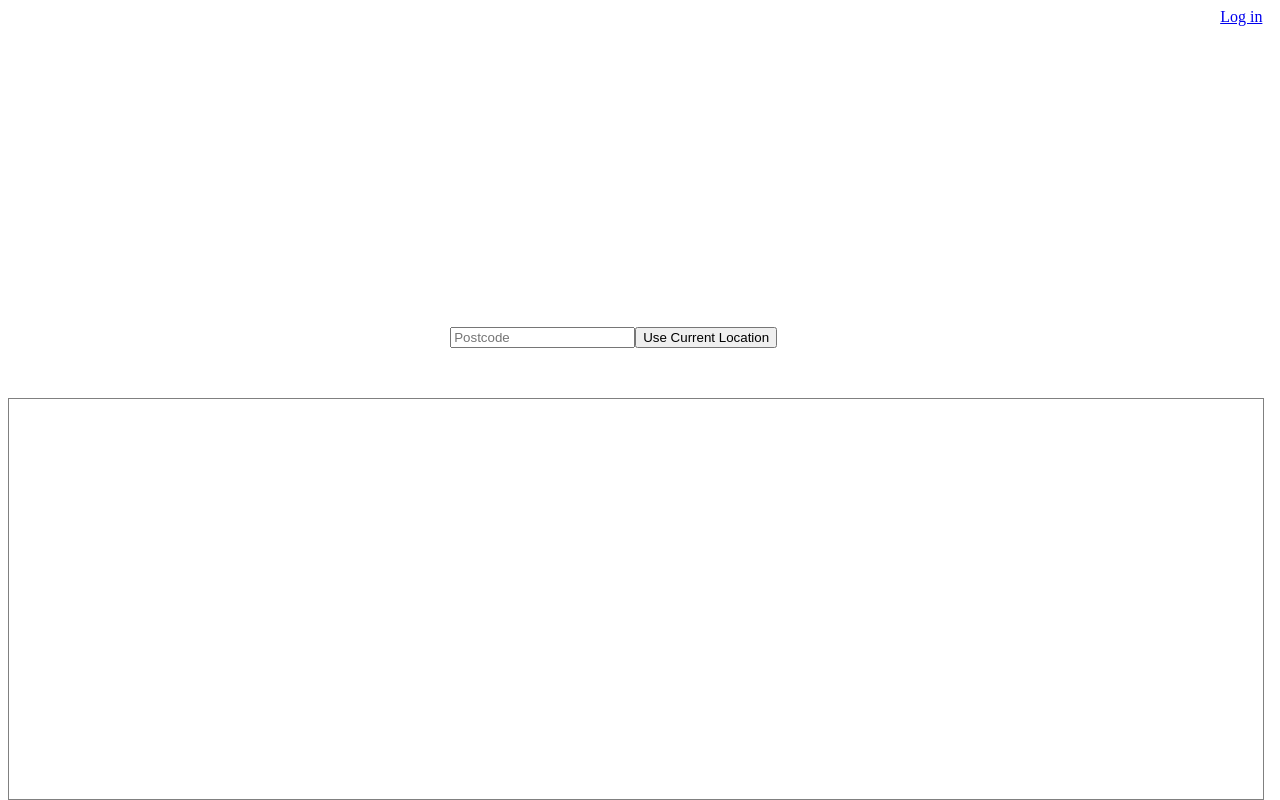
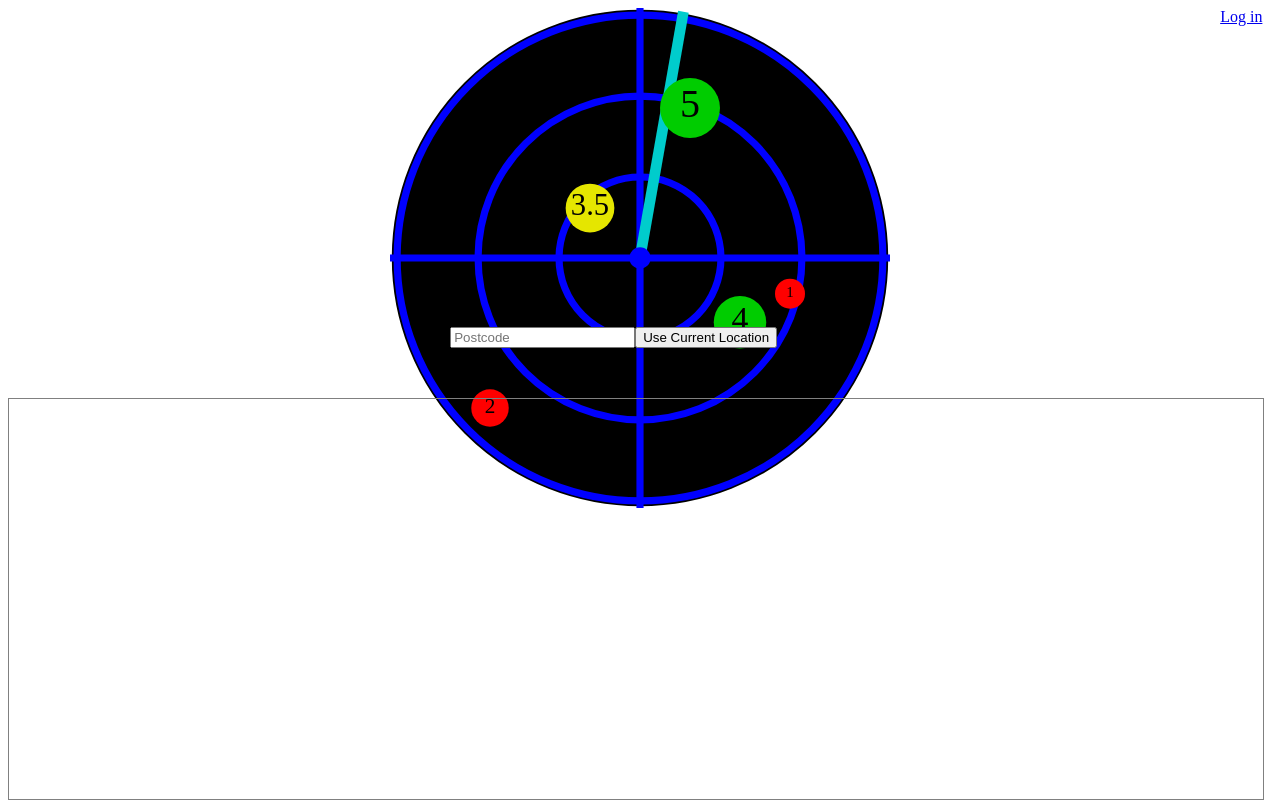
Before and after one commit to THippner/IS-RestaurantFinder, a plain HTML site: page index.html in a window 1280 px wide. Drawn offline with Linux system fonts and the light colour scheme.

Commit message:
Added radar to index page, removed css from index page to separate file

```diff
--- a/css/stylesheet.css
+++ b/css/stylesheet.css
@@ -1,5 +1,65 @@
+/* Index Page styles */
 
-/* Radar style */
+
+#serachField{
+	position: absolute;
+	width: 98%;
+	height: 50%;
+}
+
+#topFiveListField{
+	position: absolute;
+	bottom: 0;
+	width: 98%;
+	height: 50%;
+
+	border: 1px solid grey;
+}
+
+#errorMessageDiv{
+	position: absolute;
+	bottom: 1%;
+	left: 50%;
+	transform: translate(-50%);
+	width: 50%;
+	height: 10%;
+}
+
+#postcodeFieldDiv{
+	position: absolute;
+	top: 0;
+	left: 0;
+	height:85%;
+	width: 50%;
+}
+
+#locationButtonDiv{
+	position: absolute;
+	top: 0;
+	right: 0;
+	height:85%;
+	width: 50%;
+}
+
+#postcodeField{
+	position: absolute;
+	bottom: 0;
+	right: 0;
+}
+
+#locationButton{
+	position: absolute;
+	bottom: 0;
+	left: 0;
+}
+
+#loginLink{
+	position: absolute;
+	top: 0;
+	right: 0;
+}
+
+/* Radar styles */
 .radar-body {
 	fill : black;
 	stroke : black;
--- a/index.html
+++ b/index.html
@@ -5,66 +5,7 @@
 
 		<link rel="stylesheet" type="text/css" href="css/stylesheet.css">
 
-		<style>
-			#serachField{
-				position: absolute;
-				width: 98%;
-				height: 50%;
-			}
-
-			#topFiveListField{
-				position: absolute;
-				bottom: 0;
-				width: 98%;
-				height: 50%;
-
-				border: 1px solid grey;
-			}
-
-			#errorMessageDiv{
-				position: absolute;
-				bottom: 1%;
-				left: 50%;
-				transform: translate(-50%);
-				width: 50%;
-				height: 10%;
-			}
-
-			#postcodeFieldDiv{
-				position: absolute;
-				top: 0;
-				left: 0;
-				height:85%;
-				width: 50%;
-			}
-
-			#locationButtonDiv{
-				position: absolute;
-				top: 0;
-				right: 0;
-				height:85%;
-				width: 50%;
-			}
-
-			#postcodeField{
-				position: absolute;
-				bottom: 0;
-				right: 0;
-			}
-
-			#locationButton{
-				position: absolute;
-				bottom: 0;
-				left: 0;
-			}
-
-			#loginLink{
-				position: absolute;
-				top: 0;
-				right: 0;
-			}
-
-		</style>
+		<script type="text/javascript" src="lib/d3/d3.js"></script> <!-- D3 Libraries -->
 
 	</head>
 	<body>
@@ -86,9 +27,16 @@
 				<p id="errorMessage"></p>
 			</div>
 		</div>
+
+
+		<div id="radar-location"> <!-- Div to contain radar svg -->
+
+
+		</div>
 		<div id="topFiveListField">
 			<!-- place holder for actual list-->
 		</div>
+
 
 
 		<!--
@@ -114,5 +62,6 @@
 
 	</body>
 
+	<script type="text/javascript" src="scripts/radar.js"></script> <!-- Radar Script -->
 
 </html>
--- /dev/null
+++ b/scripts/radar.js
@@ -0,0 +1,180 @@
+// Radar Java Script for Restaurant Finder
+
+
+
+// Dataset
+var center = [55.123, 65.123];
+
+// this should be replaced with actual data pulled from G-Maps
+var restaurants = [
+					[56.321, 70.123, 4],
+					[53.321, 62.123, 3.5],
+					[57.321, 68.123, 1],
+					[55.321, 55.123, 5],
+					[51.321, 76.123, 2],
+				];
+
+// Process the data for restaruants dots
+// change values to ones relative to the center point
+for(i = 0; i < restaurants.length; i++){
+	restaurants[i][0] -= center[0];
+	restaurants[i][1] -= center[1];
+}
+
+
+// SVG attrib
+var svg_w = 500;
+var svg_h = svg_w; // square
+
+
+
+// Create scales for restaurant dost
+var xScaleDot = d3.scale.linear()
+	.domain([d3.min(restaurants, function(d){ return d[0]; }),
+			d3.max(restaurants, function(d){ return d[0]; })])
+	.range([svg_w/5, svg_w - svg_w/5]); // padded range
+
+var yScaleDot = d3.scale.linear()
+	.domain([d3.min(restaurants, function(d){ return d[1]; }),
+			d3.max(restaurants, function(d){ return d[1]; })])
+	.range([svg_h/5, svg_h - svg_h/5]); // padded range
+
+var rtgScaleDot = d3.scale.linear()
+	.domain([1, 5])
+	.range([svg_w*0.03, svg_w*0.06]); // <=========== replace with some global calibration var maybe?
+
+var rtgScaleTxt = d3.scale.linear()
+	.domain([1,5])
+	.range([15,40]); // <====================== Should probably be scaled off svg size
+
+// Radar Circle attrib
+var radar_pad = svg_w / 70;
+var t0 = Date.now();
+
+
+// SVG ********************************************************** SVG
+
+var svg = d3.select("#radar-location").append("svg")
+	.attr("width", svg_w)
+	.attr("height", svg_h)
+	.attr("display", "block")
+	.style("margin-left", "auto")
+	.style("margin-right", "auto");
+
+// Radar Circle Body
+
+var radar_circ_body = svg.append("circle")
+	.attr("cx", svg_w/2)
+	.attr("cy", svg_h/2)
+	.attr("r", svg_w/2 - radar_pad)
+	.attr("stroke-width", radar_pad * 1.5)
+	.attr("class", "radar-body");
+
+// Radar Range Circles
+
+svg.append("circle")
+	.attr("cx", radar_circ_body.attr("cx"))
+	.attr("cy", radar_circ_body.attr("cy"))
+	.attr("r", radar_circ_body.attr("r"))
+	.attr("stroke-width", radar_pad)
+	.attr("class", "radar-range-circle");
+
+svg.append("circle")
+	.attr("cx", radar_circ_body.attr("cx"))
+	.attr("cy", radar_circ_body.attr("cy"))
+	.attr("r", radar_circ_body.attr("r") * 2 / 3)
+	.attr("stroke-width", radar_pad)
+	.attr("class", "radar-range-circle");
+
+svg.append("circle")
+	.attr("cx", radar_circ_body.attr("cx"))
+	.attr("cy", radar_circ_body.attr("cy"))
+	.attr("r", radar_circ_body.attr("r") * 1 / 3)
+	.attr("stroke-width", radar_pad)
+	.attr("class", "radar-range-circle");
+
+
+// Radar Range Grid
+
+// horiz
+svg.append("line")
+	.attr("x1", 0)
+	.attr("y1", svg_h/2)
+	.attr("x2", svg_w)
+	.attr("y2", svg_h/2)
+	.attr("stroke-width", radar_pad)
+	.attr("class", "radar-grid-line");
+
+// vert
+svg.append("line")
+	.attr("x1", svg_h/2)
+	.attr("y1", 0)
+	.attr("x2", svg_h/2)
+	.attr("y2", svg_h)
+	.attr("stroke-width", radar_pad)
+	.attr("class", "radar-grid-line");
+
+
+var detector = svg.append("line")
+	.attr("x1", svg_w/2)
+	.attr("y1", svg_h/2)
+	.attr("x2", svg_w)
+	.attr("y2", svg_h/2)
+	.attr("stroke-width", radar_pad *1.5)
+	.attr("class", "radar-detector-line");
+
+
+
+// Center Point
+
+svg.append("circle")
+	.attr("cx", radar_circ_body.attr("cx"))
+	.attr("cy", radar_circ_body.attr("cy"))
+	.attr("r", radar_pad)
+	.attr("stroke-width", radar_pad)
+	.attr("class", "radar-range-circle radar-center");
+
+
+
+// Restaurant Dots ***************************************** Restaurant Dots
+
+// dots
+svg.selectAll("dot")
+	.data(restaurants)
+	.enter()
+	.append("circle")
+	.attr("class", "dot")
+	.attr("cx", function(d){ return xScaleDot(d[0]);})
+	.attr("cy", function(d){ return yScaleDot(d[1]);})
+	.attr("r", function(d){ return rtgScaleDot(d[2]);})
+	.attr("fill", function(d){
+		// change color based on rating
+		var rating = d[2];
+		if(rating < 2.5) return "#ff0000";
+		else if (rating >= 2.5 && rating < 4) return "#e5e600";
+		else return "#00cc00";
+		});
+
+// rating values
+svg.selectAll("dot-text")
+		.data(restaurants)
+		.enter()
+		.append("text")
+		.attr("class", "dot-text")
+		.text(function(d){ return d[2];})
+		.attr("x", function(d){ return xScaleDot(d[0]);})
+		.attr("y", function(d){ return yScaleDot(d[1]);})
+		.attr("font-size", function(d){ return rtgScaleTxt(d[2]) + "px"; })
+		.attr("text-anchor", "middle")
+		.attr("dominant-baseline", "middle");
+
+
+
+
+// Helper Functions ***************************************** Helper Functions
+
+// Rotating function
+d3.timer(function() {
+	var delta = (Date.now() - t0);
+	detector.attr("transform", "rotate("+ delta / 5 +"," + svg_w/2 + "," + svg_h/2 + ")");
+});
```
Lines whose indentation alone changed are shown as unchanged.
